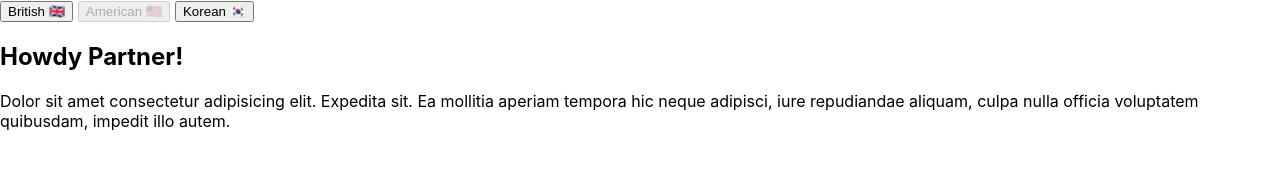
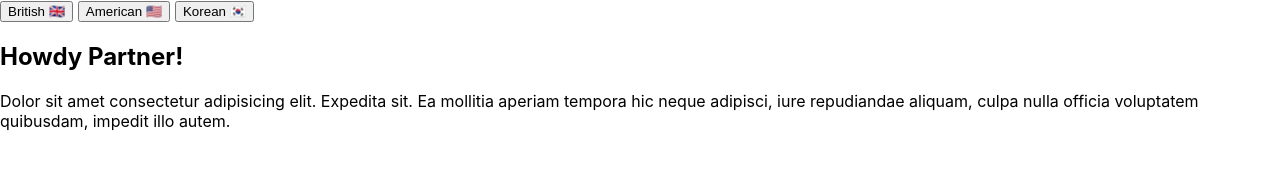
Before and after one commit to coffeeandpouch/react-playground, a React (Create React App) app: page / in a window 1280 px wide. Shown: the top 181 px of the page. Built offline with nearby package versions, Linux system fonts and the light colour scheme.

Commit message:
commits updates to lang and controls

```diff
--- a/src/lang-context/AppLang.js
+++ b/src/lang-context/AppLang.js
@@ -1,13 +1,26 @@
 import React, { Component } from "react";
 import Child from "./Child";
 import LangControls from "./LangControls";
+import LanguageContext from "./LanguageContext";
 export default class AppLang extends Component {
+  state = {
+    lang: window.navigator.languages,
+  };
+
+  handleSetLang = (lang) => {
+    this.setState({ lang });
+  };
   render() {
+    const contextValue = {
+      lang: this.state.lang,
+    };
     return (
-      <div className="AppLang">
-        <LangControls />
-        <Child />
-      </div>
+      <LanguageContext.Provider value={contextValue}>
+        <div className="AppLang">
+          <LangControls onSetLang={this.handleSetLang} />
+          <Child />
+        </div>
+      </LanguageContext.Provider>
     );
   }
 }
--- a/src/lang-context/LangControls.js
+++ b/src/lang-context/LangControls.js
@@ -8,19 +8,28 @@ export default function LangControls(props) {
         console.log(value);
         return (
           <>
-            <button disabled={value.lang === "en-GB"}>
+            <button
+              onClick={() => props.onSetLang("en-GB")}
+              disabled={value.lang === "en-GB"}
+            >
               British{" "}
               <span role="img" aria-label="en-GB">
                 🇬🇧
               </span>
             </button>{" "}
-            <button disabled={value.lang === "en-US"}>
+            <button
+              onClick={() => props.onSetLang("en-US")}
+              disabled={value.lang === "en-US"}
+            >
               American{" "}
               <span role="img" aria-label="en-US">
                 🇺🇸
               </span>
             </button>{" "}
-            <button disabled={value.lang === "ko"}>
+            <button
+              onClick={() => props.onSetLang("ko")}
+              disabled={value.lang === "ko"}
+            >
               Korean{" "}
               <span role="img" aria-label="ko">
                 🇰🇷
```
